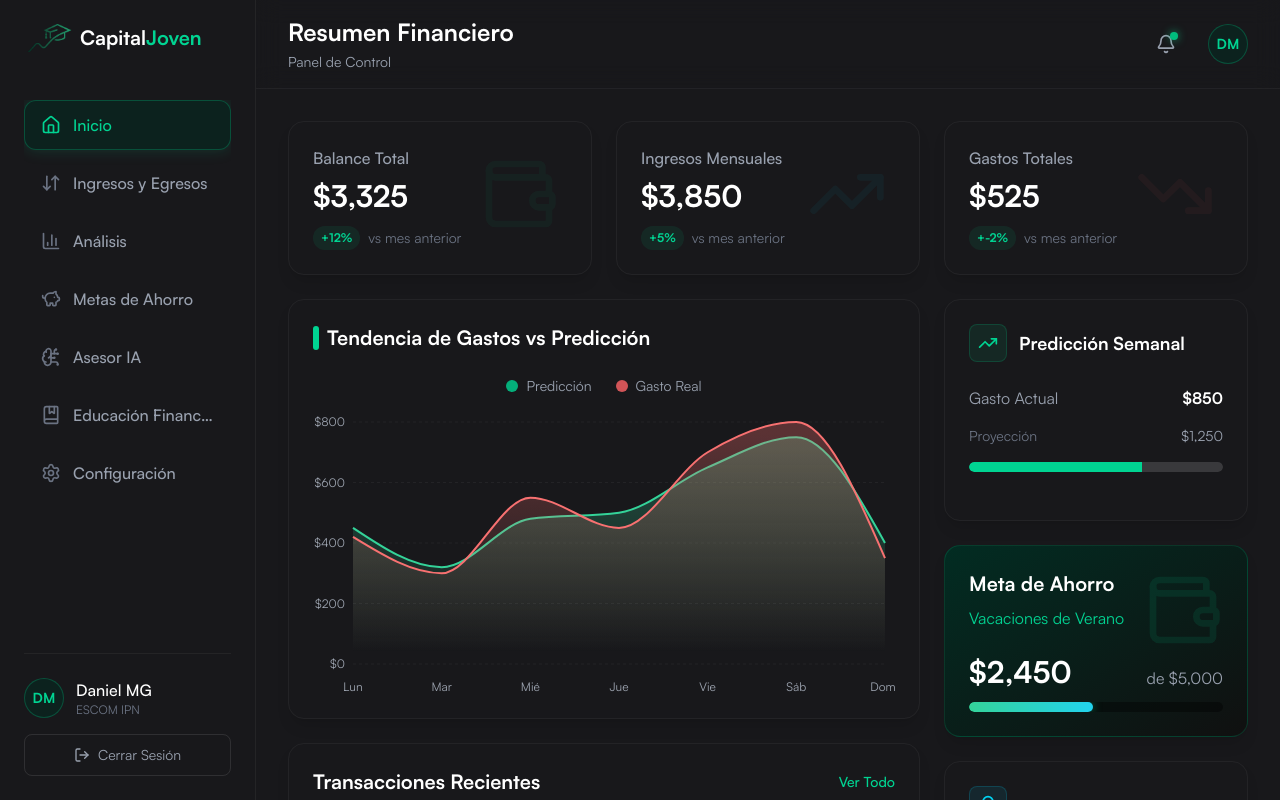
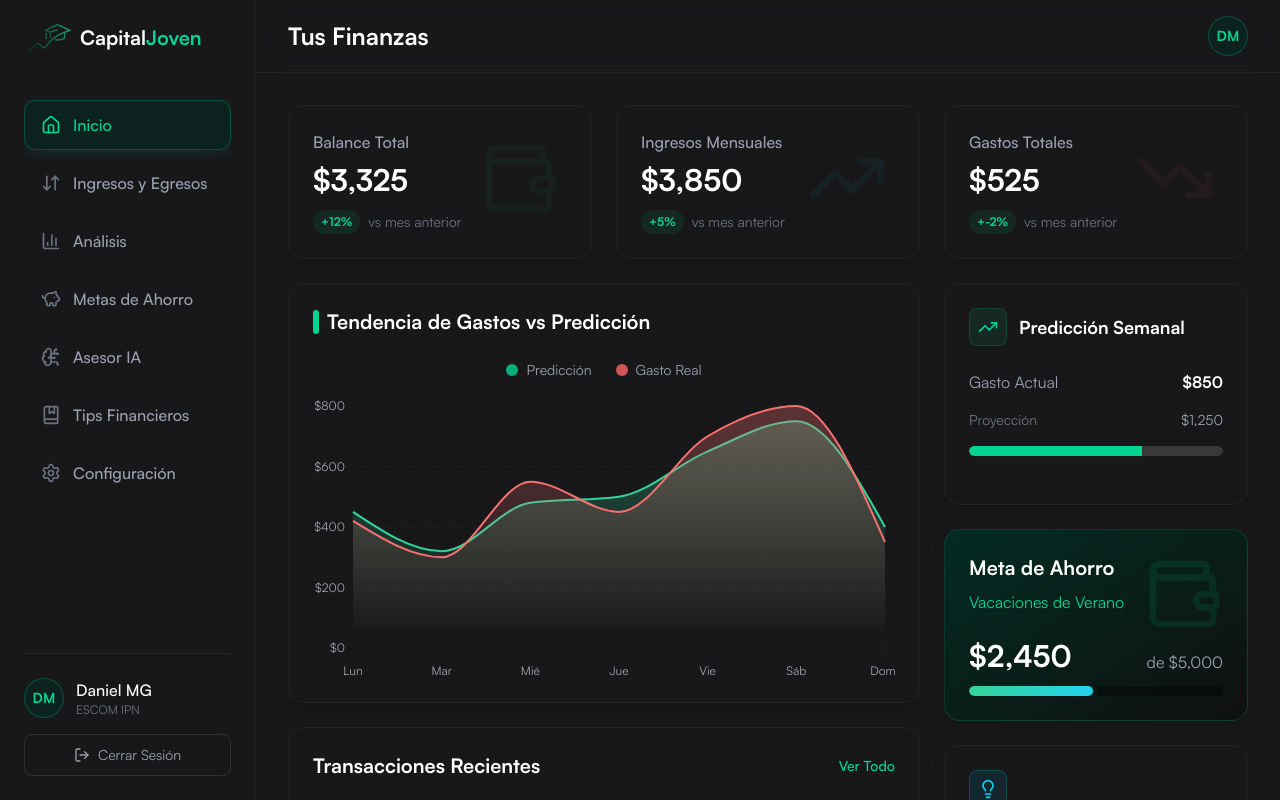
Before and after one commit to dany-MG/Capital-Joven, an Astro site in the folder frontend/: page /dashboard in a window 1280 px wide. Built offline with nearby package versions, Linux system fonts and the light colour scheme; Astro itself is replaced by a stand-in of ours.

Commit message:
Minor styling fixes

```diff
--- a/frontend/src/components/Dashboard/HomeView.jsx
+++ b/frontend/src/components/Dashboard/HomeView.jsx
@@ -28,7 +28,7 @@ const StatsCard = ({ title, value, trend, isPositive, icon: Icon, colorType }) =
   );
 };
 
-export const HomeView = () => {
+export const HomeView = ({onNavigateToTransactions}) => {
   // =====================================================================
   // 1. ESTADOS LOCALES PARA EL BACKEND
   // =====================================================================
@@ -196,7 +196,7 @@ export const HomeView = () => {
             <div className="flex justify-between items-center mb-6">
               <h3 className="text-xl font-[Satoshi-Bold] text-white">Transacciones Recientes</h3>
               {/* TODO: BACKEND - Conectar este botón para cambiar de vista a TransactionsView */}
-              <button className="text-emerald-400 text-sm font-medium hover:underline cursor-pointer">Ver Todo</button>
+              <button className="text-emerald-400 text-sm font-medium hover:underline cursor-pointer" onClick={onNavigateToTransactions}>Ver Todo</button>
             </div>
             <div className="space-y-4">
               {recentTransactions.length > 0 ? recentTransactions.map((tx) => (
@@ -207,7 +207,7 @@ export const HomeView = () => {
                     </div>
                     <div>
                       <h4 className="font-[Satoshi-Bold] text-white">{tx.title}</h4>
-                      <div className="flex items-center gap-2 text-xs text-gray-500 mt-0.5">
+                      <div className="flex items-center gap-2 text-sm text-gray-500 mt-0.5">
                         <span>{tx.category}</span>
                         <span>•</span>
                         <span>{tx.date}</span>
--- a/frontend/src/components/Dashboard/MainApp.jsx
+++ b/frontend/src/components/Dashboard/MainApp.jsx
@@ -163,25 +163,20 @@ export const MainApp = () => {
 
             <div>
               <h2 className="text-xl md:text-2xl font-[Satoshi-Bold] text-white">
-                {activeTab === 'dashboard' && 'Resumen Financiero'}
-                {activeTab === 'tips' && 'Educación Financiera'}
+                {activeTab === 'dashboard' && 'Tus Finanzas'}
+                {activeTab === 'tips' && 'Tips Financieros'}
                 {activeTab === 'settings' && 'Configuración'}
-                {activeTab === 'analysis' && 'Análisis Financiero'}
-                {activeTab === 'transactions' && 'Ingresos y Egresos'}
-                {activeTab === 'goals' && 'Ahorros y Metas'}
-                {activeTab === 'aiAssesor' && 'Asesor IA'}
+                {activeTab === 'analysis' && 'Analicemos tus Finanzas'}
+                {activeTab === 'transactions' && 'Tus Movimientos'}
+                {activeTab === 'goals' && 'Tus Metas de Ahorro'}
+                {activeTab === 'aiAssesor' && 'Tu Asesor IA'}
               </h2>
               {/* Ocultamos el subtítulo en móviles para ahorrar espacio en la barra superior */}
-              <p className="text-gray-400 text-sm mt-1 hidden md:block">Panel de Control</p>
+
             </div>
           </div>
 
           <div className="flex items-center gap-4 md:gap-6">
-            <button className="relative p-2 hover:bg-white/5 rounded-full text-gray-400 hover:text-emerald-400 transition-colors cursor-pointer">
-              <Bell size={20} />
-              <span className="absolute top-1.5 right-1.5 w-2 h-2 bg-emerald-500 rounded-full shadow-[0_0_8px_rgba(16,185,129,0.8)]"></span>
-            </button>
-
             <div className="relative" ref={userMenuRef}>
               <div onClick={showUserInfo} className="w-10 h-10 rounded-full bg-emerald-950/50 flex items-center justify-center text-emerald-400 border border-emerald-500/30 cursor-pointer hover:bg-emerald-600/50 hover:shadow-[0_0_15px_rgba(16,185,129,0.3)] transition-all duration-300">
                 {/* Fallback inicial de avatar en el botón */}
@@ -254,7 +249,7 @@ export const MainApp = () => {
           <div className="max-w-7xl mx-auto pb-10">
             {activeTab === 'dashboard' && (
               <div className="animate-in fade-in duration-500">
-                <HomeView />
+                <HomeView onNavigateToTransactions={() => setActiveTab('transactions')} />
               </div>
             )}
             {activeTab === 'tips' && <TipsView />}
--- a/frontend/src/components/Dashboard/SideBar.jsx
+++ b/frontend/src/components/Dashboard/SideBar.jsx
@@ -7,7 +7,7 @@ const menuItems = [
     { name: 'Análisis', icon: BarChart3, id: 'analysis' },
     { name: 'Metas de Ahorro', icon: PiggyBank, id: 'goals' },
     { name: 'Asesor IA', icon: BrainCircuit, id: 'aiAssesor' },
-    { name: 'Educación Financiera', icon: BookMarked, id: 'tips' },
+    { name: 'Tips Financieros', icon: BookMarked, id: 'tips' },
     { name: 'Configuración', icon: Settings, id: 'settings' },
 ]
 
```
